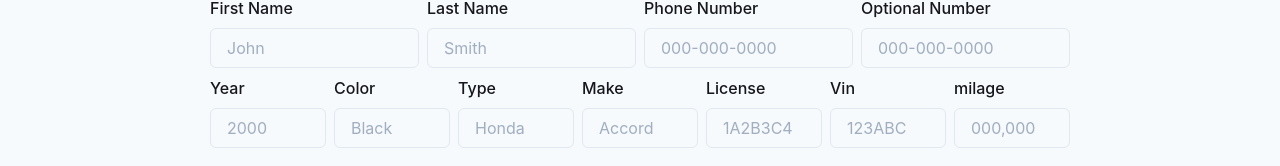
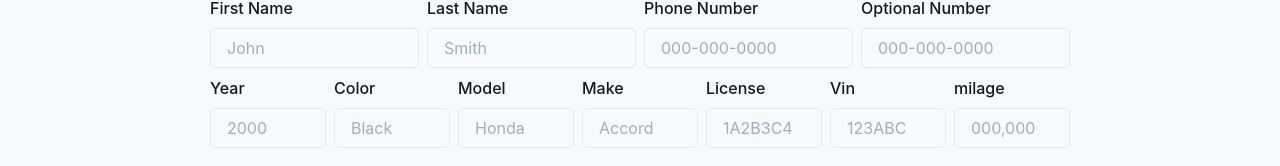
Before and after one commit to jonescamilla/myoga-invoice, a Next.js app: page / in a window 1280 px wide. Shown: the part 155-321 px from the top of the page. Built offline with nearby package versions, Linux system fonts and the light colour scheme.

Commit message:
renaming

```diff
--- a/src/components/invoice/invoiceCustomerAndVehicleForm.tsx
+++ b/src/components/invoice/invoiceCustomerAndVehicleForm.tsx
@@ -32,7 +32,7 @@ export const CustomerAndVehicleForm = () => (
     <Flex>
       <InputField label="Year" placeholder="2000" name="car.year" />
       <InputField label="Color" placeholder="Black" name="car.color" />
-      <InputField label="Type" placeholder="Honda" name="car.type" />
+      <InputField label="Model" placeholder="Honda" name="car.model" />
       <InputField label="Make" placeholder="Accord" name="car.make" />
       <InputField label="License" placeholder="1A2B3C4" name="car.license" />
       <InputField label="Vin" placeholder="123ABC" name="car.vin" />
```
